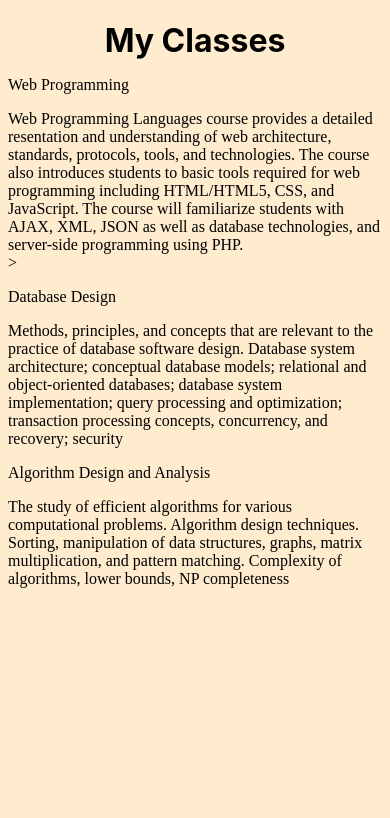
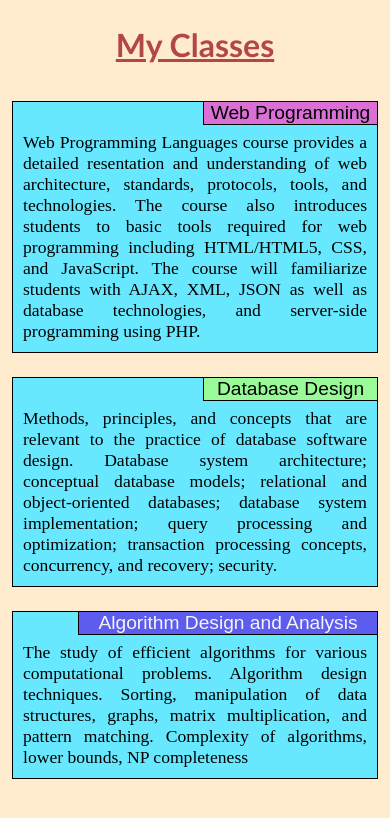
Before and after one commit to arkpan25/Web-Development, a PHP site: page / in a window 390 px wide. Shown: the top 818 px of the page. Run offline with PHP 8.4, Linux system fonts and the light colour scheme.

Commit message:
First edition

```diff
--- a/Assign1/CSS/styles.css
+++ b/Assign1/CSS/styles.css
@@ -3,67 +3,61 @@
 /********** Base styles **********/
 * {
   box-sizing: border-box;
+  margin: 0px;
 }
 body{
   background:blanchedalmond;
 }
 h1 {
-  margin-bottom: 15px;
-  font-family: -apple-system, BlinkMacSystemFont, 'Segoe UI', Roboto, Oxygen, Ubuntu, Cantarell, 'Open Sans', 'Helvetica Neue', sans-serif;
+  font-family: 'Trebuchet MS', 'Lucida Sans Unicode', 'Lucida Grande', 'Lucida Sans', Arial, sans-serif;
   text-align: center;
+  color: rgb(179, 70, 70);
+  text-decoration-line: underline;
+  margin: 25px;
 }
-.webSection   {
 
-  position: relative;
+
+
+section {
+  margin:12px;
+  padding: 30px 10px 10px 10px;
+  font-family: 'Times New Roman', Times, serif;
+  font-size: 1.1em;
+  background-color: rgb(104, 232, 255);
+  text-align: justify;
+  border: 1px solid;
+}
+
+p {
+  border: 1px solid black;
+  position: absolute;
+  top:12px;
+  right:12px;
+  width: 175px;
+  text-align: center;
+  font-family: fantasy;
+  font-size:1.2em;
+  color: black;
 
 }
 
-.DatabaseSection{
-  position: relative;
+
+
+
+.title1 {
+  background: orchid;
 }
 
-.AlgorithmSection{
-  position: relative;
-}
-
-h2{
-  position: absolute;
-  right: 0.9em;
-  top: -20px;
-  border: 2px solid black;
-  font-family: 'Times New Roman', Times, serif;
-
-}
-
-h2.Web {
-  background: red;
-}
-
-h2.Database{
+.title2{
   background: palegreen;
 }
 
-h2.Algorithms{
+.title3{
   color: whitesmoke;
   background:rgb(92, 92, 238);
+  width: 300px;
 }
-p.content {
-  border: 3px solid black;
-  background-color: rgb(128, 125, 125);
-  width: 90%;
-  height: 250px;
-  padding-top: 50px;
-  padding-left: 5px;
-  padding-right: 5px;
-  text-align: justify;
-  margin-right: auto;
-  margin-left: auto;
-  overflow: auto;
-  font-family: Helvetica;
-  font-size:18px;
-  color: black;
 
-}
 
 
 
@@ -73,9 +67,10 @@ p.content {
 }
 
 /********** Large devices only **********/
-@media (min-width: 992px) {
+@media (min-width: 991px) {
   .col-lg-1, .col-lg-2, .col-lg-3, .col-lg-4, .col-lg-5, .col-lg-6, .col-lg-7, .col-lg-8, .col-lg-9, .col-lg-10, .col-lg-11, .col-lg-12 {
     float: left;
+    position: relative;
 
   }
   .col-lg-1 {
@@ -120,6 +115,7 @@ p.content {
 @media (min-width: 768px) and (max-width: 991px) {
   .col-md-1, .col-md-2, .col-md-3, .col-md-4, .col-md-5, .col-md-6, .col-md-7, .col-md-8, .col-md-9, .col-md-10, .col-md-11, .col-md-12 {
     float: left;
+    position: relative;
   }
   .col-md-1 {
     width: 8.33%;
@@ -158,3 +154,46 @@ p.content {
     width: 100%;
   }
 }
+
+@media (max-width: 767px) {
+  .col-mob-1, .col-mob-2, .col-mob-3, .col-mob-4, .col-mob-5, .col-mob-6, .col-mob-7, .col-mob-8, .col-mob-9, .col-mob-10, .col-mob-11, .col-mob-12 {
+    float: left;
+    position: relative;
+  }
+  .col-mob-1 {
+    width: 8.33%;
+  }
+  .col-mob-2 {
+    width: 16.66%;
+  }
+  .col-mob-3 {
+    width: 25%;
+  }
+  .col-mob-4 {
+    width: 33%;
+  }
+  .col-mob-5 {
+    width: 41.66%;
+  }
+  .col-mob-6 {
+    width: 50%;
+  }
+  .col-mob-7 {
+    width: 58.33%;
+  }
+  .col-mob-8 {
+    width: 66.66%;
+  }
+  .col-mob-9 {
+    width: 74.99%;
+  }
+  .col-mob-10 {
+    width: 83.33%;
+  }
+  .col-mob-11 {
+    width: 91.66%;
+  }
+  .col-mob-12 {
+    width: 100%;
+  }
+}
--- a/Assign1/index.html
+++ b/Assign1/index.html
@@ -12,31 +12,33 @@
 <h1>My Classes</h1>
 
 <div class="row">
-  <div class="col-lg-4 col-md-6">
-    <p class="title1">Web Programming</h2>
+  <div class="col-lg-4 col-md-6 col-mob-12">
     <section> Web Programming Languages course provides a detailed resentation and understanding of web architecture, standards,
        protocols, tools, and technologies. The course also introduces students to basic tools required for web programming including
        HTML/HTML5, CSS, and JavaScript. The course will familiarize students with AJAX, XML, JSON as well as database technologies,
-      and server-side programming using PHP. </section>>
+       and server-side programming using PHP. </section>
+    <p class="title1">Web Programming</p>
+
 
 
   </div>
 
 
-  <div class="col-lg-4 col-md-6">
-
-    <p class="title2">Database Design</h2>
+  <div class="col-lg-4 col-md-6 col-mob-12">
     <section> Methods, principles, and concepts that are relevant to the
       practice of database software design. Database system architecture; conceptual database models;
       relational and object-oriented databases; database system implementation; query processing and
-        optimization; transaction processing concepts, concurrency, and recovery; security</section>
+      optimization; transaction processing concepts, concurrency, and recovery; security.</section>
+    <p class="title2">Database Design</p>
+
  </div>
-  <div class="col-lg-4 col-md-12">
-   <p class="title3">Algorithm Design and Analysis</p>
+  <div class="col-lg-4 col-md-12 col-mob-12">
     <section>The study of efficient algorithms for various computational problems.
         Algorithm design techniques. Sorting, manipulation of data structures, graphs,
         matrix multiplication, and pattern matching. Complexity of algorithms, lower bounds,
         NP completeness</section>
+   <p class="title3">Algorithm Design and Analysis</p>
+
 
 
   </div>
```
Lines whose indentation alone changed are shown as unchanged.
